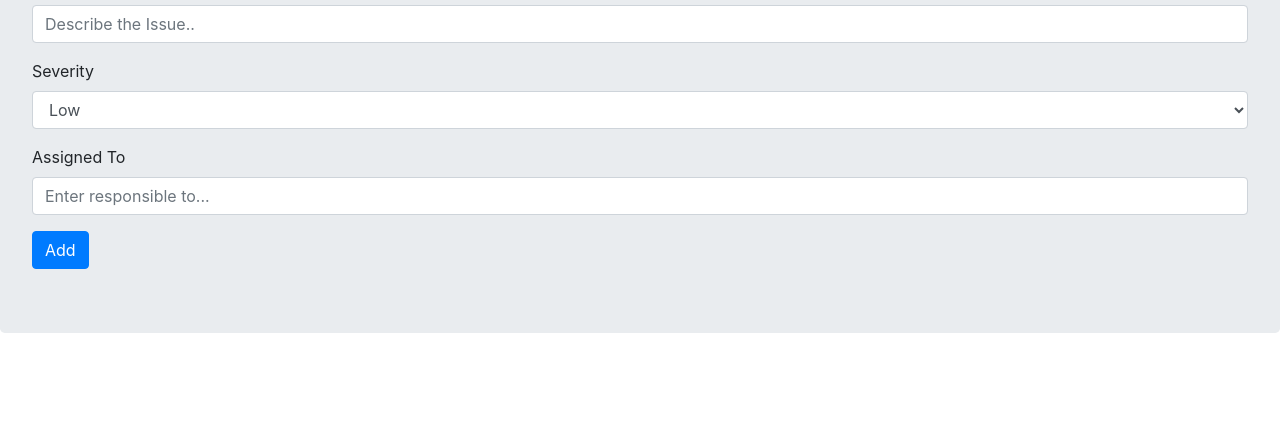
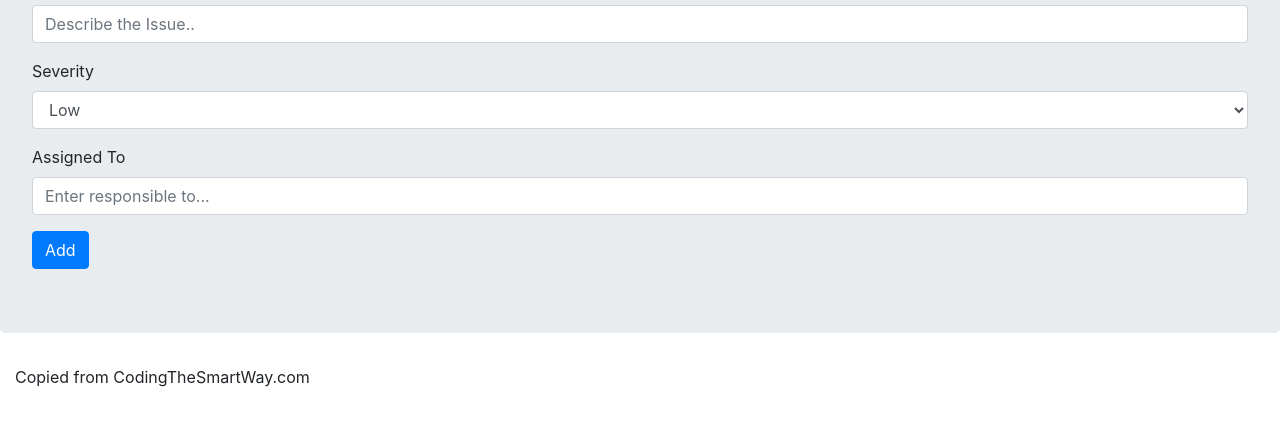
Before and after one commit to StacyWeru/IssueTracker, a plain HTML site: page index.html in a window 1280 px wide. Shown: the part 193-618 px from the top of the page. Drawn offline with nearby package versions, Linux system fonts and the light colour scheme.

Commit message:
Add division of id issuesList and class Footer

```diff
--- a/index.html
+++ b/index.html
@@ -33,8 +33,16 @@
         </form>
     </div>
     <div class="col-lg-12">
+        <div id="issuesList">
+
+        </div>
+        <div class="footer">
+            <p>Copied from CodingTheSmartWay.com</p>
+
+        </div>
 
     </div>
+
 
 
     <script src ="https://code.jquery.com/jquery-3.4.1.min.js"
```
